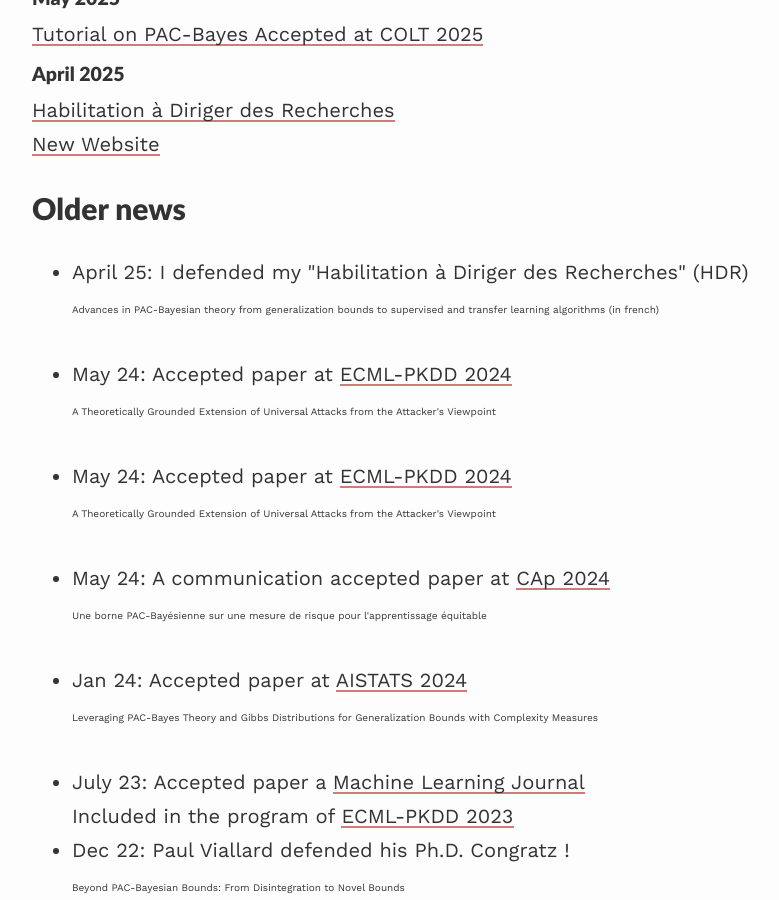
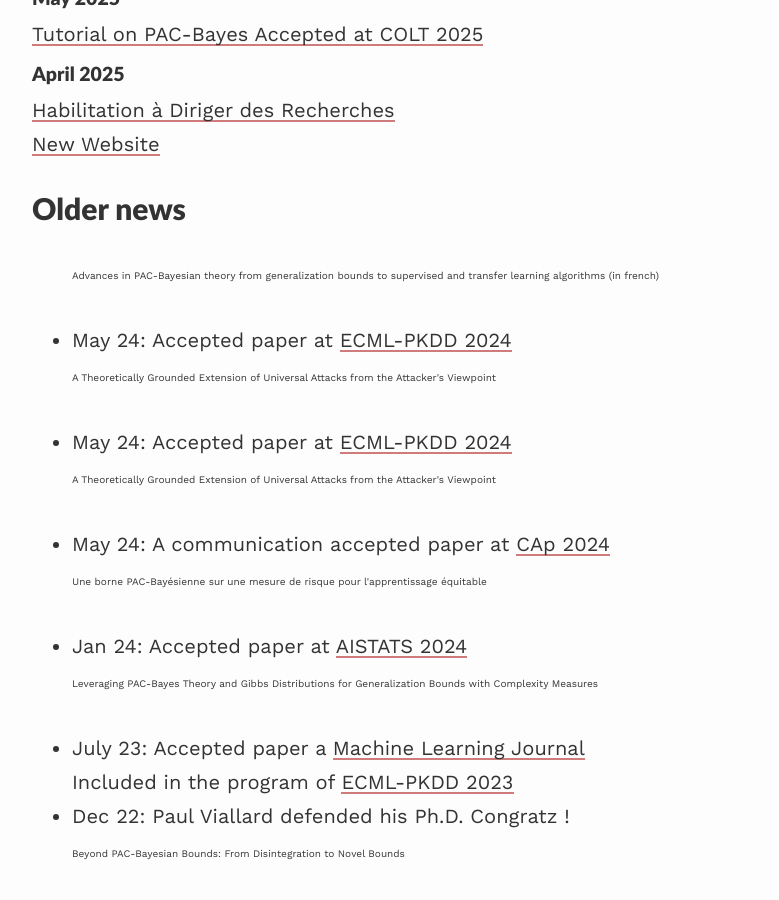
Before and after one commit to emorvant/emorvant.github.io, a Jekyll site: the page built from archive.html, in a window 1280 px wide and 900 px high, scrolled down 359 px. Shown: the whole window, without its empty margins (208-987 px from the left). Built offline with Jekyll 4.4.1, drawn with Linux system fonts in a browser that asks for light colours; comment, search, counter and statistics services are not loaded.

Commit message:
CV update

```diff
--- a/archive.html
+++ b/archive.html
@@ -23,7 +23,6 @@
 <div>
 <h1> Older news</h1>
 <ul>
-	<li>April 25: I defended my "Habilitation à Diriger des Recherches" (HDR)</a><br />
 		  <FONT size="1">Advances in PAC-Bayesian theory from generalization bounds to supervised and transfer learning algorithms (in french)</FONT><br /><br /></li>
 <li>May 24: Accepted paper at <a href="https://ecmlpkdd.org/2024/" target="_blank">ECML-PKDD 2024</a><br />
 		  <FONT size="1">A Theoretically Grounded Extension of Universal Attacks from the Attacker's Viewpoint</FONT><br /><br /></li>
```
Also changed, not shown: 1 other file.
